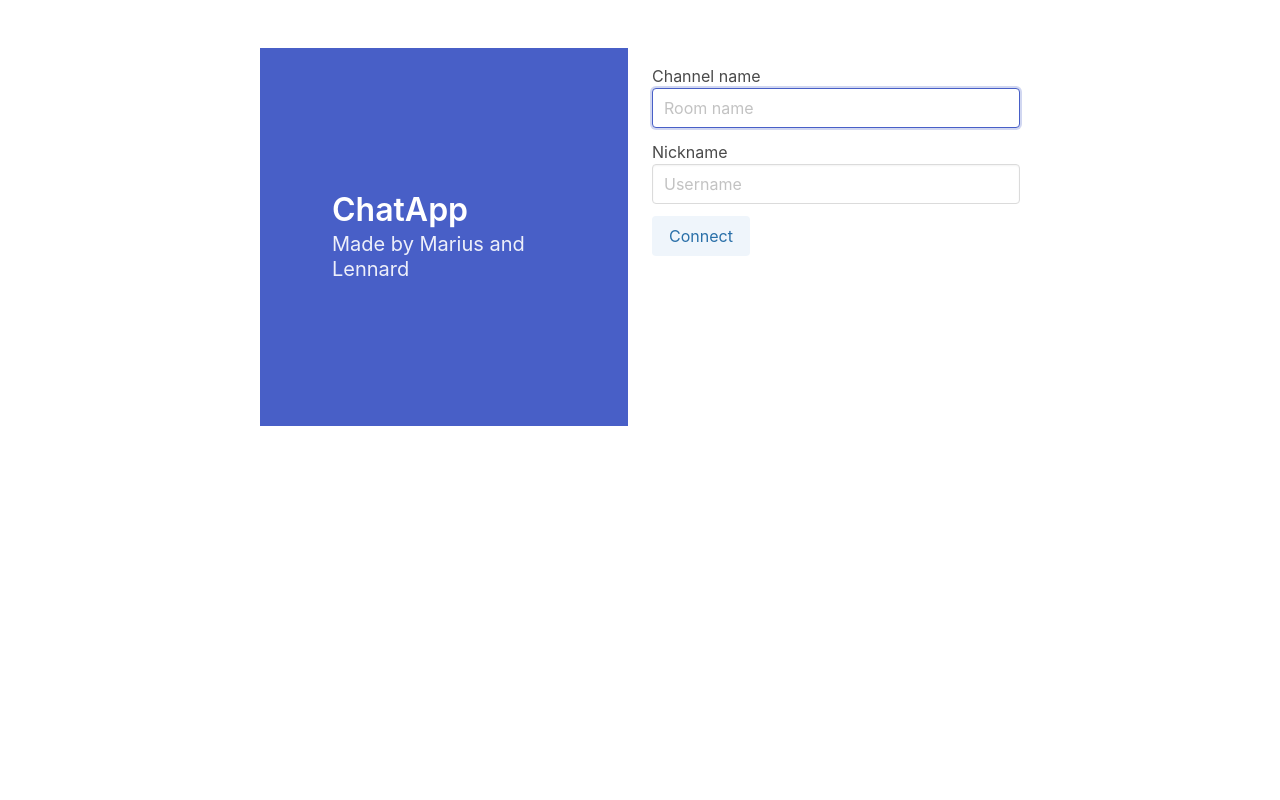
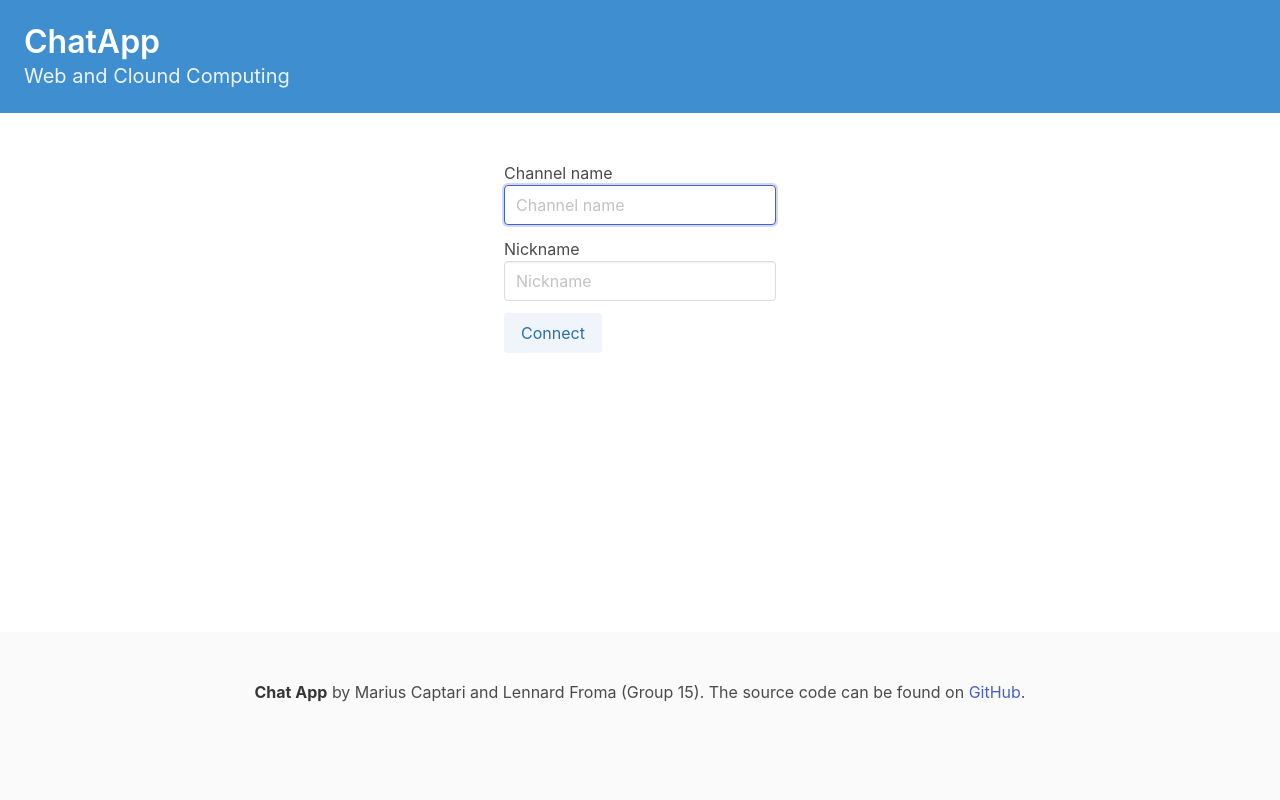
Before and after one commit to mariuscaptari/chatapp, a Django app: page / in a window 1280 px wide. Run offline with Django 4.2, Linux system fonts and the light colour scheme.

Commit message:
Update ui layout

```diff
--- a/chatApp/chat/templates/chat/index.html
+++ b/chatApp/chat/templates/chat/index.html
@@ -6,36 +6,42 @@
         <title>ChatApp</title>
         <link rel="stylesheet" href="https://cdn.jsdelivr.net/npm/bulma@0.9.2/css/bulma.min.css">
     </head>
+    <style>
+        html,
+        body {
+            min-height: 100vh;
+            display: flex;
+            flex-direction: column;
+        }
+        body > footer {
+            margin-top: auto;
+        }
+    </style>
 
     <body>
-        <section class="section">
-            <div class="container">
-                <div class="columns is-multiline">
-                    <div class="column is-4 is-offset-2">
-                        <section class="hero is-primary is-medium has-background-link">
+        <section class="hero is-small is-info">
             <div class="hero-body">
                 <p class="title">
                 ChatApp
                 </p>
                 <p class="subtitle">
-                                    Made by Marius and Lennard
+                Web and Clound Computing
                 </p>
             </div>
         </section>
-                    </div>
 
-                    <div class="column is-4 mt-4">
+            <div class="container is-centered mt-6">
                         <div class="field">
                             <label>Channel name</label>
                             <div class="control">
-                                <input class="input" type="text" placeholder="Room name" id="room-name-input">
+                                <input class="input" type="text" placeholder="Channel name" id="room-name-input">
                             </div>
                         </div>
 
                         <div class="field">
                             <label>Nickname</label>
                             <div class="control">
-                                <input class="input" type="text" placeholder="Username" id="username-input">
+                                <input class="input" type="text" placeholder="Nickname" id="username-input">
                             </div>
                         </div>
 
@@ -45,16 +51,21 @@
                             </div>
                         </div>
                     </div>
+
+        <footer class="footer">
+            <div class="content has-text-centered">
+              <p>
+                <strong>Chat App</strong> by Marius Captari and Lennard Froma (Group 15)</a>. The source code can be found on
+                <a href="https://github.com/rug-wacc/2022_group_15_s4865928_s2676699">GitHub</a>.
+              </p>
             </div>
-            </div>
-        </section>
+          </footer>
 
         <script>
             document.querySelector('#room-name-input').focus();
             document.querySelector('#room-name-submit').onclick = function(e) {
                 var roomName = document.querySelector('#room-name-input').value;
                 var userName = document.querySelector('#username-input').value;
-
                 window.location.replace(roomName + '/?username=' + userName);
             };
         </script>
```
Also changed, not shown: chatApp/chat/templates/chat/room.html (+91 -54 lines). Lines whose indentation alone changed are shown as unchanged.
